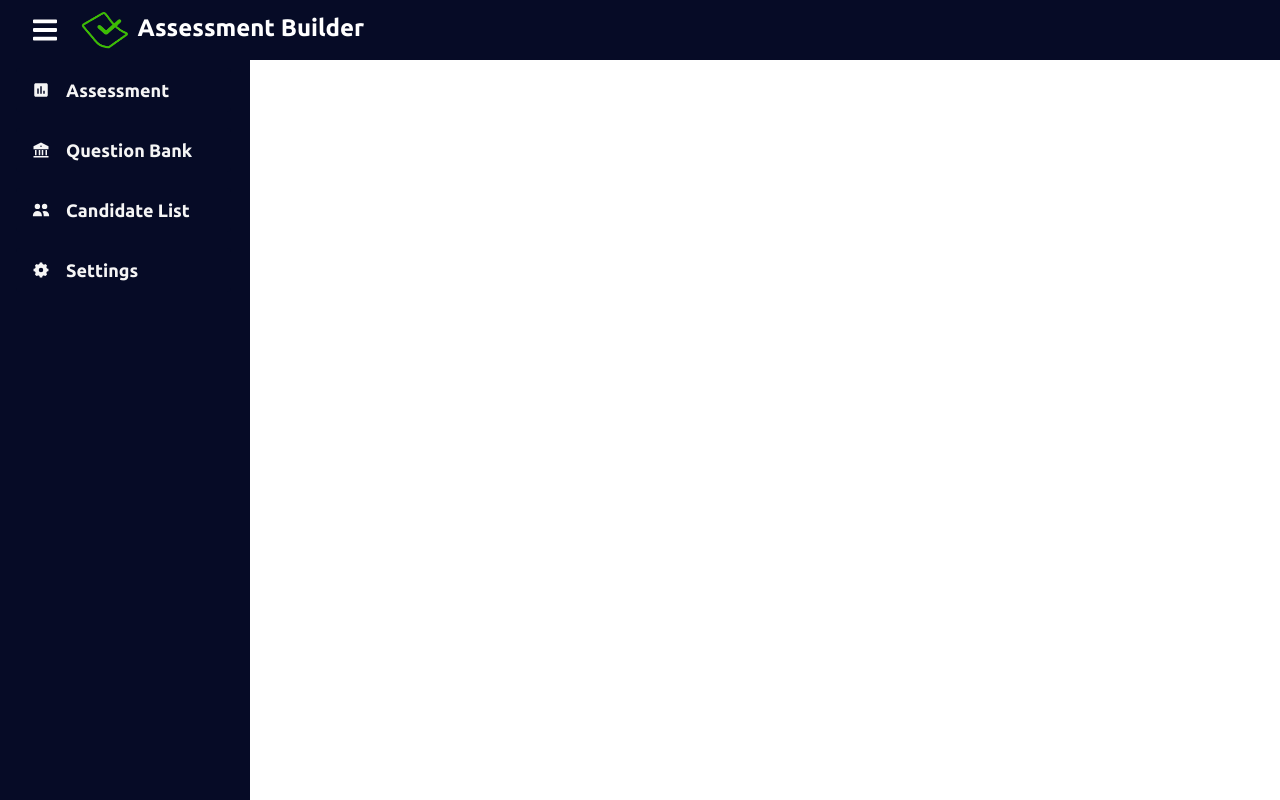
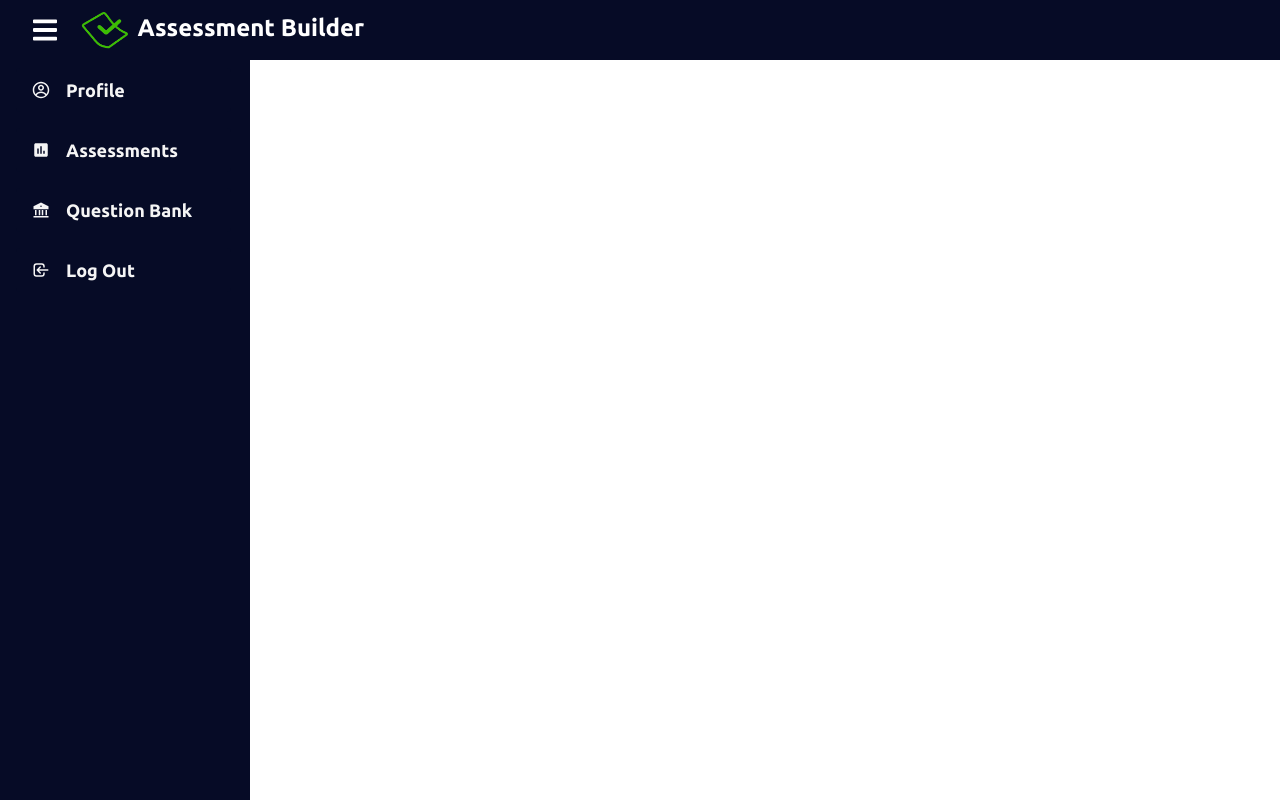
Before and after one commit to ChanHK/AssessmentBuilder, a React (Create React App) app in the folder client/: page /home in a window 1280 px wide. Built offline with nearby package versions, Linux system fonts and the light colour scheme.

Commit message:
side bar

```diff
--- /dev/null
+++ b/client/src/components/NavSideBar/Data.js
@@ -0,0 +1,32 @@
+import React from "react";
+import * as MdIcons from "react-icons/md";
+import * as CgIcons from "react-icons/cg";
+import * as RiIcons from "react-icons/ri";
+import * as HiIcons from "react-icons/hi";
+
+export const Data = [
+  {
+    title: "Profile",
+    path: "/profile",
+    icon: <CgIcons.CgProfile />,
+    hoverName: "hoverProfile",
+  },
+  {
+    title: "Assessments",
+    path: "/home",
+    icon: <MdIcons.MdAssessment />,
+    hoverName: "hoverAssessment",
+  },
+  {
+    title: "Question Bank",
+    path: "/questionBank",
+    icon: <RiIcons.RiBankFill />,
+    hoverName: "hoverQuestionBank",
+  },
+  {
+    title: "Log Out",
+    path: "/",
+    icon: <HiIcons.HiOutlineLogout />,
+    hoverName: "hoverLogOut",
+  },
+];
--- a/client/src/components/NavSideBar/index.js
+++ b/client/src/components/NavSideBar/index.js
@@ -1,108 +1,61 @@
 import React, { Component } from "react";
-import * as MdIcons from "react-icons/md";
-import * as HiIcons from "react-icons/hi";
-import * as RiIcons from "react-icons/ri";
-
 import { Link } from "react-router-dom";
 import { StyleSheet, css } from "aphrodite";
+import { Data } from "./Data";
 import "../../css/general.css";
 
 export default class NavSideBar extends Component {
   constructor() {
     super();
     this.state = {
-      hoverA: false,
-      hoverQ: false,
-      hoverC: false,
-      hovers: false,
+      hoverProfile: false,
+      hoverAssessment: false,
+      hoverQuestionBank: false,
+      hoverLogOut: false,
+      showBar: false,
     };
   }
 
-  toggleHoverA = () => {
-    this.setState({ hoverA: !this.state.hoverA });
+  toggleEnter = (e) => {
+    this.setState({
+      hoverProfile: false,
+      hoverAssessment: false,
+      hoverQuestionBank: false,
+      hoverLogOut: false,
+      [e.target.type]: true,
+    });
   };
 
-  toggleHoverQ = () => {
-    this.setState({ hoverQ: !this.state.hoverQ });
-  };
-
-  toggleHoverC = () => {
-    this.setState({ hoverC: !this.state.hoverC });
-  };
-
-  toggleHoverS = () => {
-    this.setState({ hoverS: !this.state.hoverS });
+  toggleLeave = (e) => {
+    this.setState({ [e.target.type]: false });
   };
 
   render() {
     return (
       <>
         <nav className={css(styles.active)}>
-          <div className={css(styles.width100)}>
-            <li className={css(styles.listIcon)}>
+          <div style={{ width: "100%" }}>
+            {Data.map((item, index) => {
+              return (
+                <li key={index} className={css(styles.listIcon)}>
                   <Link
-                to="/home"
-                className={css(styles.listIconText)}
-                onMouseEnter={this.toggleHoverA}
-                onMouseLeave={this.toggleHoverA}
+                    type={item.hoverName}
+                    to={item.path}
+                    className={css(styles.listIconText, styles.noSelect)}
+                    onMouseEnter={this.toggleEnter}
+                    onMouseLeave={this.toggleLeave}
                     style={
-                  this.state.hoverA
+                      this.state[item.hoverName]
                         ? { backgroundColor: "#1a83ff" }
                         : { backgroundColor: " #060b26" }
                     }
                   >
-                <MdIcons.MdAssessment />
-                <span style={{ marginLeft: "16px" }}>Assessment</span>
+                    {item.icon}
+                    <span style={{ marginLeft: "16px" }}>{item.title}</span>
                   </Link>
                 </li>
-            <li className={css(styles.listIcon)}>
-              <Link
-                to="/questionbank"
-                className={css(styles.listIconText)}
-                onMouseEnter={this.toggleHoverQ}
-                onMouseLeave={this.toggleHoverQ}
-                style={
-                  this.state.hoverQ
-                    ? { backgroundColor: "#1a83ff" }
-                    : { backgroundColor: " #060b26" }
-                }
-              >
-                <RiIcons.RiBankFill />
-                <span style={{ marginLeft: "16px" }}>Question Bank</span>
-              </Link>
-            </li>
-            <li className={css(styles.listIcon)}>
-              <Link
-                to="/candidate"
-                className={css(styles.listIconText)}
-                onMouseEnter={this.toggleHoverC}
-                onMouseLeave={this.toggleHoverC}
-                style={
-                  this.state.hoverC
-                    ? { backgroundColor: "#1a83ff" }
-                    : { backgroundColor: " #060b26" }
-                }
-              >
-                <HiIcons.HiUsers />
-                <span style={{ marginLeft: "16px" }}>Candidate List</span>
-              </Link>
-            </li>
-            <li className={css(styles.listIcon)}>
-              <Link
-                to="/settings"
-                className={css(styles.listIconText)}
-                onMouseEnter={this.toggleHoverS}
-                onMouseLeave={this.toggleHoverS}
-                style={
-                  this.state.hoverS
-                    ? { backgroundColor: "#1a83ff" }
-                    : { backgroundColor: " #060b26" }
-                }
-              >
-                <RiIcons.RiSettings5Fill />
-                <span style={{ marginLeft: "16px" }}>Settings</span>
-              </Link>
-            </li>
+              );
+            })}
           </div>
         </nav>
       </>
@@ -111,9 +64,6 @@ export default class NavSideBar extends Component {
 }
 
 const styles = StyleSheet.create({
-  width100: {
-    width: "100%",
-  },
   active: {
     backgroundColor: "#060b26",
     width: "250px",
@@ -146,4 +96,13 @@ const styles = StyleSheet.create({
     padding: "0 16px",
     borderRadius: "4px",
   },
+  noSelect: {
+    userSelect:
+      "none" /* Non-prefixed version, currently supported by Chrome, Edge, Opera and Firefox */,
+    webkitTouchCallout: "none" /* iOS Safari */,
+    webkitUserSelect: "none" /* Safari */,
+    khtmlUserSelect: "none" /* Konqueror HTML */,
+    mozUserSelect: "none" /* Old versions of Firefox */,
+    msUserSelect: "none" /* Internet Explorer/Edge */,
+  },
 });
--- /dev/null
+++ b/client/src/pages/Profile/ProfileContainer.js
@@ -0,0 +1,18 @@
+import React, { Component } from "react";
+
+import NavSideBar from "../../components/NavSideBar";
+import Header from "../../components/Header";
+
+import "../../css/general.css";
+
+export default class ProfileContainer extends Component {
+  render() {
+    return (
+      <div>
+        <Header />
+        <NavSideBar />
+
+      </div>
+    );
+  }
+}
--- /dev/null
+++ b/client/src/pages/Profile/index.js
@@ -0,0 +1,3 @@
+import ProfileContainer from "./ProfileContainer";
+
+export default ProfileContainer;
--- a/client/src/routes/index.js
+++ b/client/src/routes/index.js
@@ -9,6 +9,7 @@ import RegisterContainer from "../pages/Register";
 // import Dashboard from "../pages/Dashboard";
 
 import HomeContainer from "../pages/Home";
+import ProfileContainer from "../pages/Profile";
 // import CandidateContainer from "../pages/Candidate";
 // import QuestionBankContainer from "../pages/QuestionBank";
 
@@ -22,6 +23,8 @@ export default function Routes() {
         {/* <Route path="/dashboard" component={Dashboard} isPrivate /> */}
 
         <Route path="/home" component={HomeContainer} />
+        <Route path="/profile" component={ProfileContainer} />
+
         {/* <Route path="/candidate" component={CandidateContainer} />
         <Route path="/questionbank" component={QuestionBankContainer} /> */}
 
```
Lines whose indentation alone changed are shown as unchanged.
